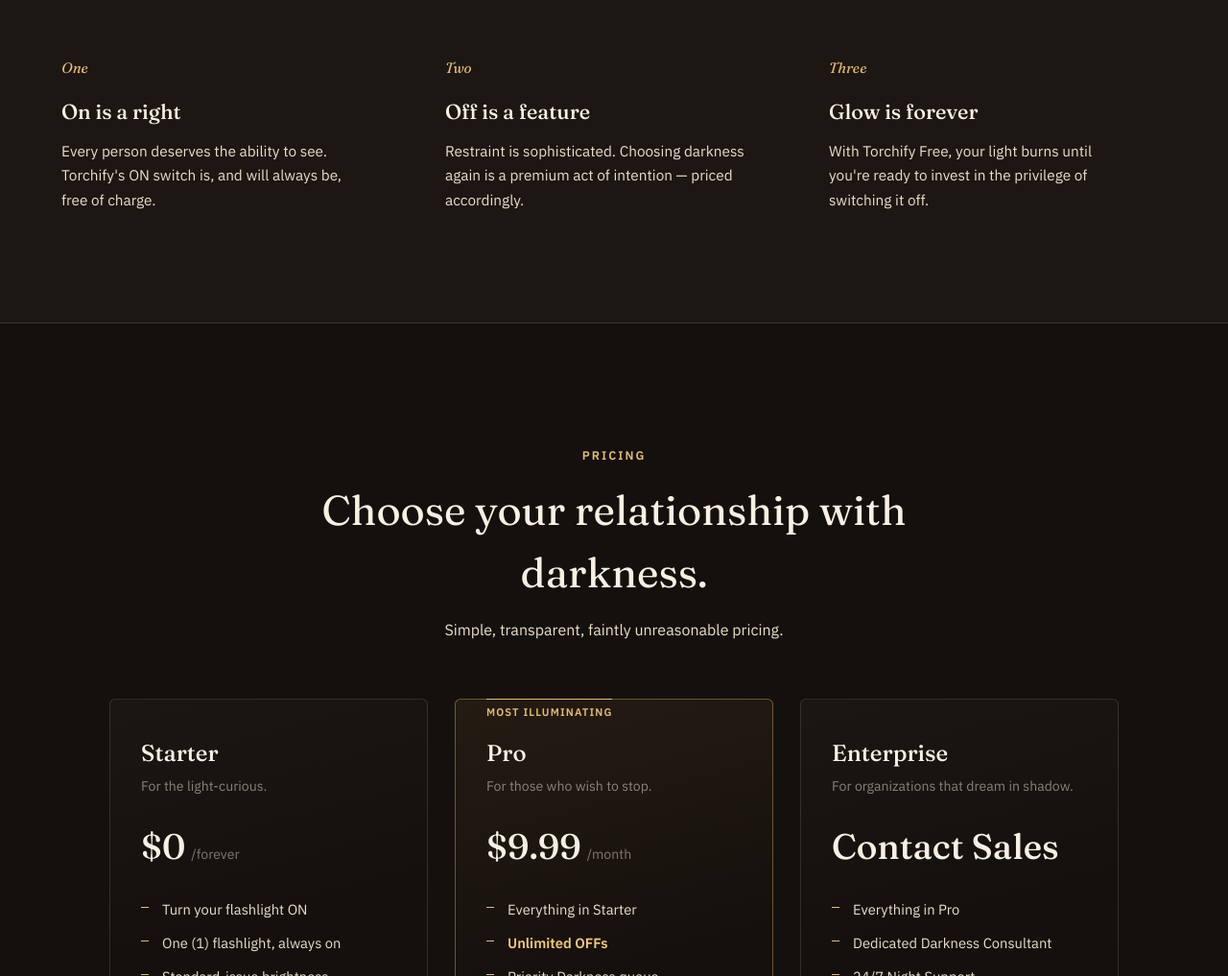
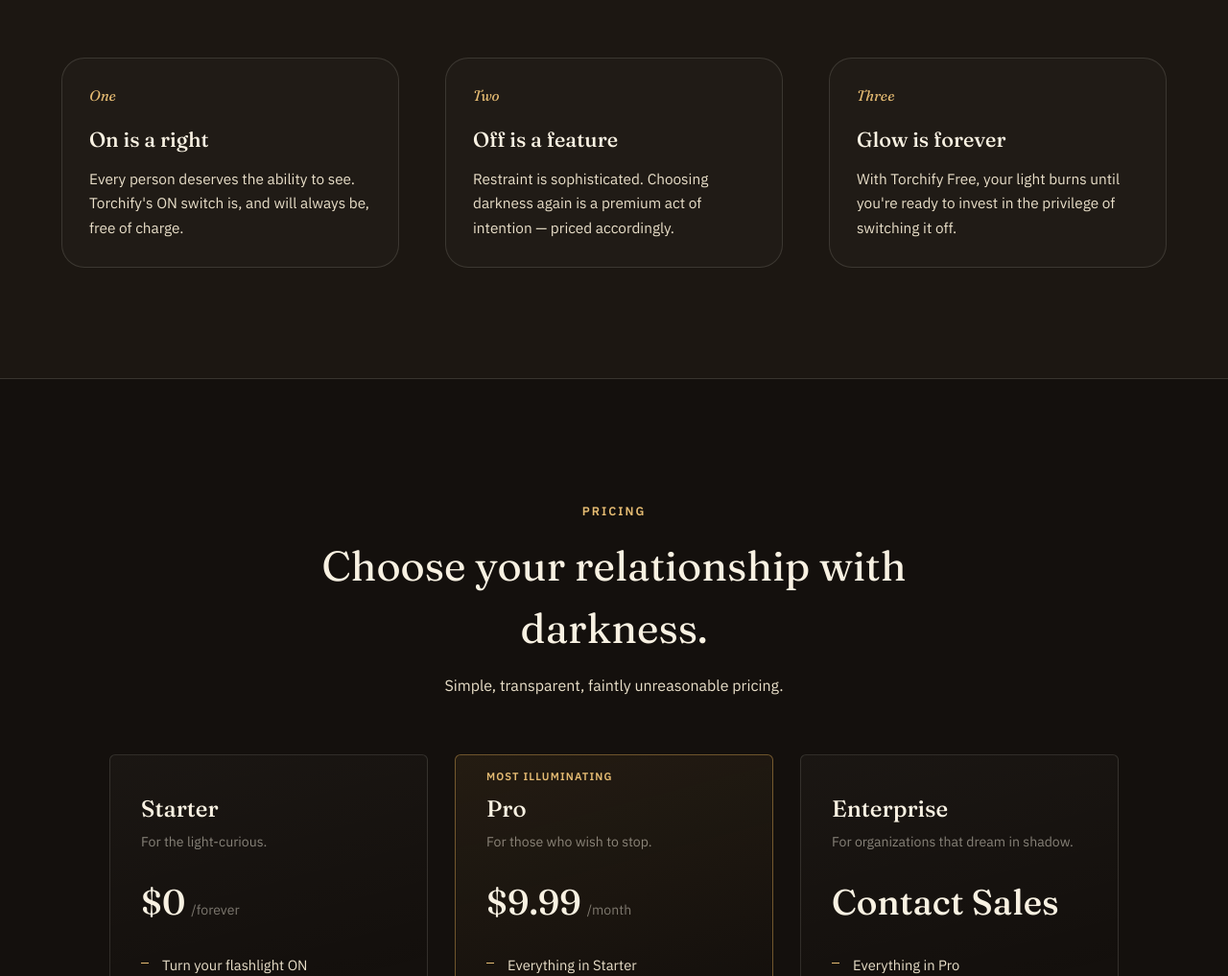
Before and after one commit to meowryam/Torchify, a plain HTML site: page index.html in a window 1280 px wide. Shown: the part 2720-3737 px from the top of the page at 96% size. Drawn offline with Linux system fonts and the light colour scheme.

Commit message:
chore: prepare project for deployment

```diff
--- a/style.css
+++ b/style.css
@@ -676,10 +676,16 @@
 }
 
 .philosophy__item {
-  transition: transform 0.5s var(--ease);
+  padding: 28px;
+  border-radius: 24px;
+  border: 1px solid var(--line);
+  background: rgba(248, 241, 226, 0.02);
+  transition: transform 0.5s var(--ease), border-color 0.5s var(--ease-soft), background 0.5s var(--ease-soft);
 }
 .philosophy__item:hover {
   transform: translateY(-4px);
+  border-color: var(--gold-bright);
+  background: rgba(248, 241, 226, 0.04);
 }
 
 .philosophy__num {
@@ -761,7 +767,7 @@
 
 .plan__badge {
   position: absolute;
-  top: -1px;
+  top: 14px;
   left: 32px;
   background: transparent;
   color: var(--gold-bright);
@@ -769,8 +775,7 @@
   font-weight: 700;
   letter-spacing: 0.1em;
   text-transform: uppercase;
-  padding: 5px 0 0;
-  border-top: 1px solid var(--gold-bright);
+  padding: 0;
 }
 
 .plan__name {
```
Also changed, not shown: 1 other file.
